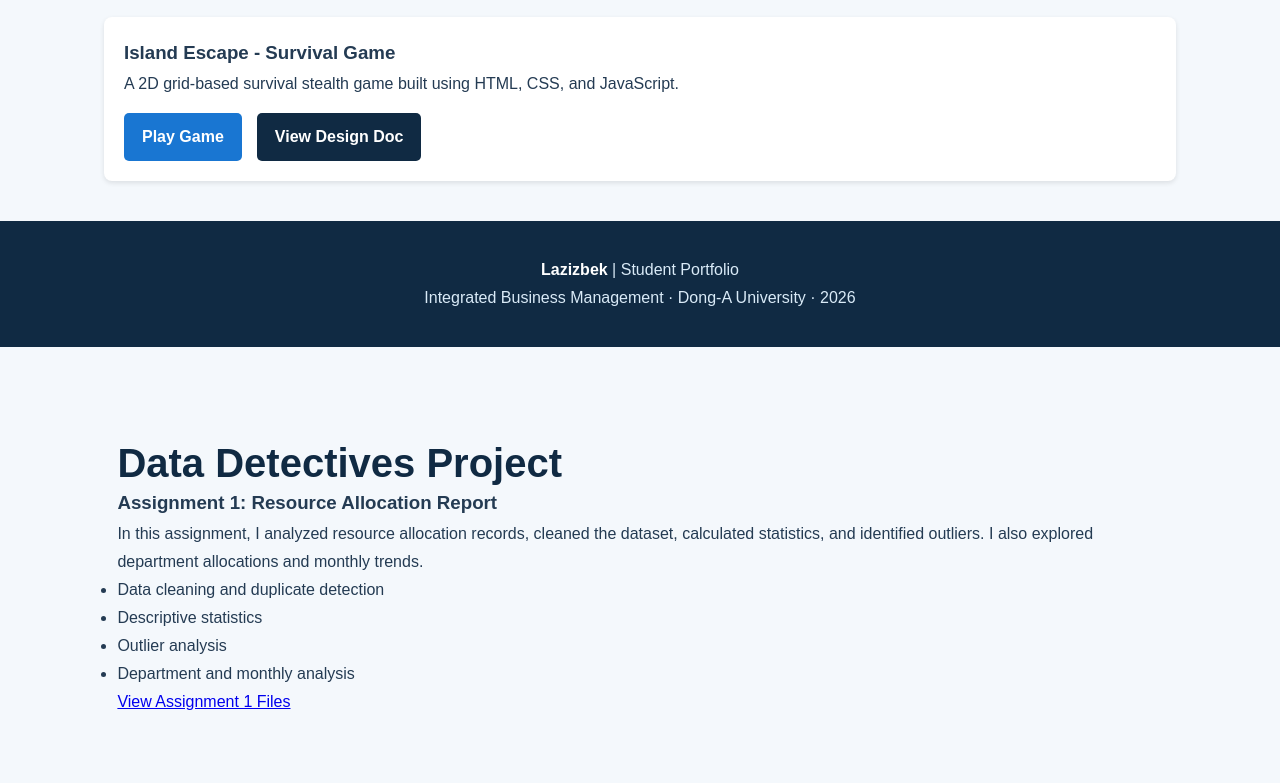
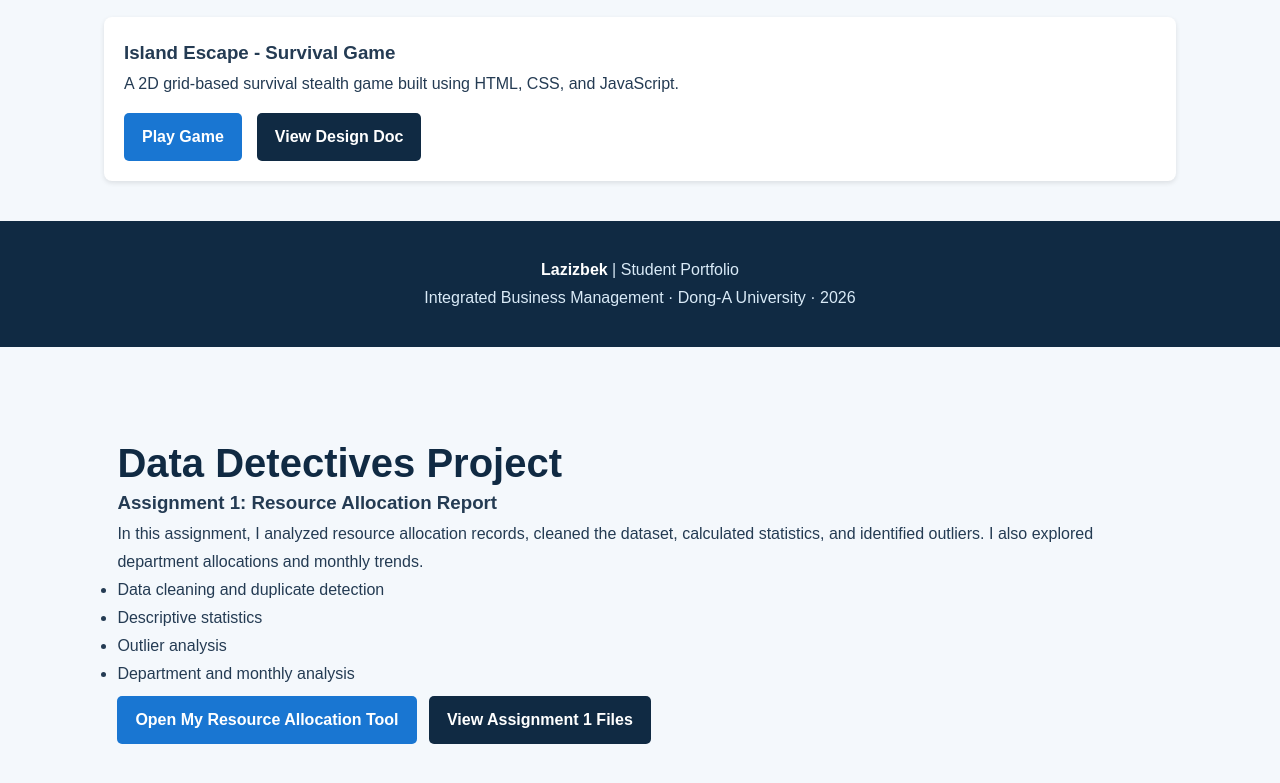
Before and after one commit to Lazizbek397/da, a plain HTML site: page index.html in a window 1280 px wide. Shown: the part 5401-6184 px from the top of the page. Drawn offline with Linux system fonts and the light colour scheme.

Commit message:
Update links and styles in index.html

```diff
--- a/index.html
+++ b/index.html
@@ -334,7 +334,12 @@
   </ul>
 
   <p>
-    <a href="https://drive.google.com/drive/folders/1M2JsbYgcvXSoaChupfkbuQT_qTAXz1wK?usp=sharing" target="_blank">
+    <a href="resource-allocation-tool.html" target="_blank"
+       style="display:inline-block;background:var(--blue);color:white;padding:10px 18px;text-decoration:none;border-radius:5px;font-weight:bold;margin:8px 8px 8px 0;">
+      Open My Resource Allocation Tool
+    </a>
+    <a href="https://drive.google.com/drive/folders/1M2JsbYgcvXSoaChupfkbuQT_qTAXz1wK?usp=sharing" target="_blank"
+       style="display:inline-block;background:var(--navy);color:white;padding:10px 18px;text-decoration:none;border-radius:5px;font-weight:bold;margin:8px 0;">
       View Assignment 1 Files
     </a>
   </p>
```
